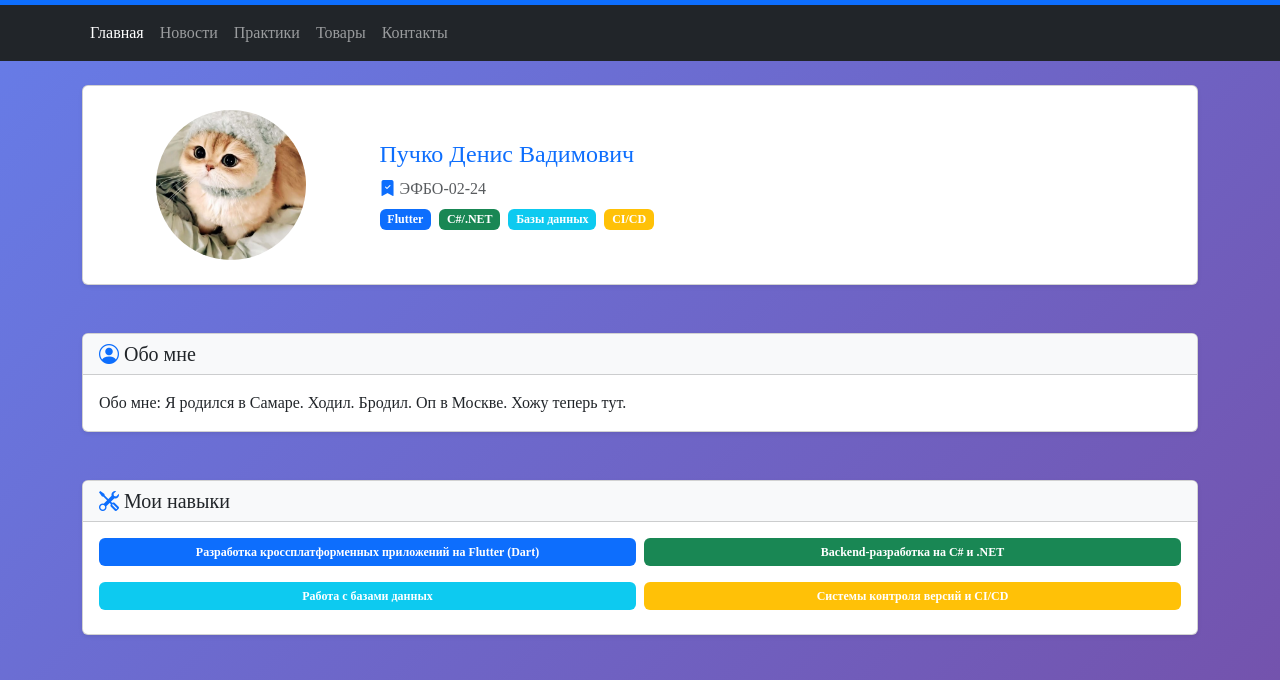
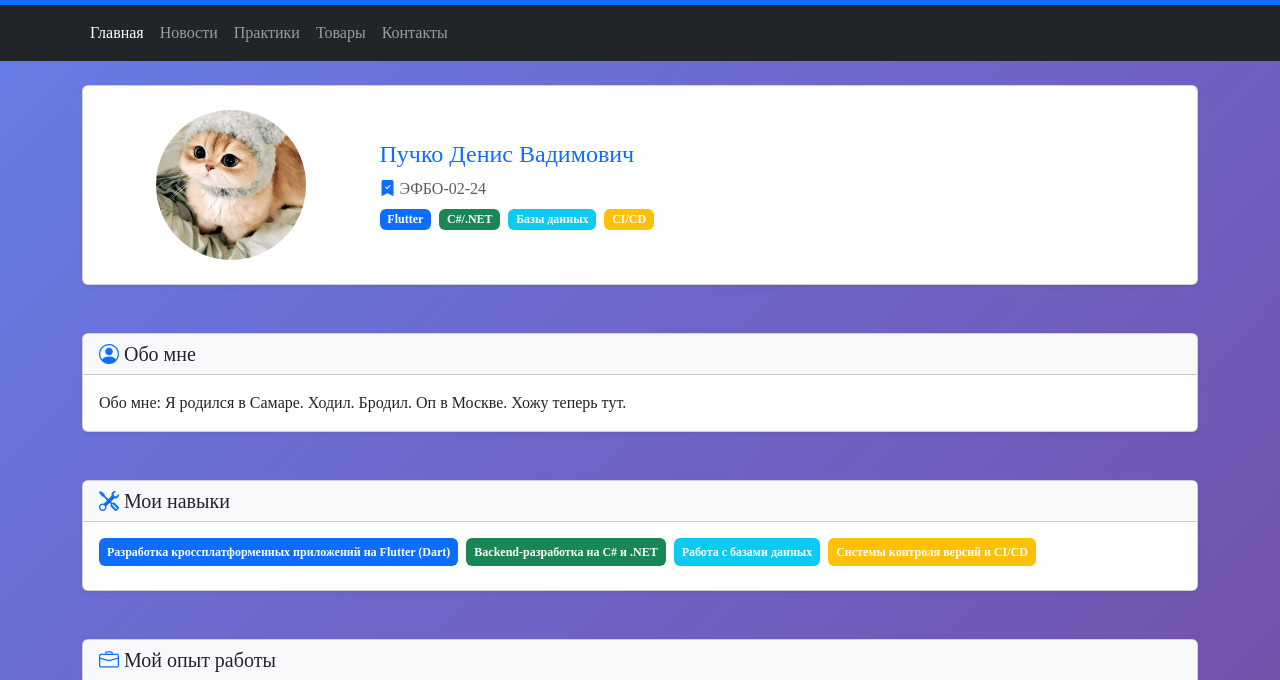
Before and after one commit to nemolucky/frontend-and-backend-practice, a plain HTML site: page index.html in a window 1280 px wide. Shown: the part 75-755 px from the top of the page. Drawn offline with nearby package versions, Linux system fonts and the light colour scheme.

Commit message:
feat: Practice 12 update

```diff
--- a/index.html
+++ b/index.html
@@ -8,10 +8,27 @@
     <link rel="stylesheet" href="https://cdn.jsdelivr.net/npm/bootstrap-icons@1.11.1/font/bootstrap-icons.css">
     <link rel="stylesheet" href="style/styles.css" />
     <script src="js/theme.js"></script>
+    <style>
+        /* Дополнительные стили для адаптивных бейджей */
+        .skill-badge {
+            display: inline-block;
+            white-space: normal;
+            word-wrap: break-word;
+            text-align: center;
+            margin-bottom: 0.5rem;
+        }
+
+        /* Для очень маленьких экранов */
+        @media (max-width: 576px) {
+            .skill-badge {
+                font-size: 0.875rem;
+                padding: 0.5rem 0.75rem;
+            }
+        }
+    </style>
 </head>
 <body class="bg-light">
     <div class="container-fluid p-0">
-        <!-- Header -->
         <header class="bg-primary text-white py-3">
             <div class="container">
                 <div class="row align-items-center">
@@ -25,7 +42,6 @@
             </div>
         </header>
 
-        <!-- Navigation -->
         <nav class="navbar navbar-expand-lg navbar-dark bg-dark">
             <div class="container">
                 <button class="navbar-toggler" type="button" data-bs-toggle="collapse" data-bs-target="#navbarNav">
@@ -53,9 +69,7 @@
             </div>
         </nav>
 
-        <!-- Main Content -->
         <main class="container my-4">
-            <!-- Profile Section -->
             <section class="mb-5">
                 <div class="card shadow-sm">
                     <div class="card-body p-4">
@@ -82,7 +96,6 @@
                 </div>
             </section>
 
-            <!-- About Section -->
             <section class="mb-5">
                 <div class="card shadow-sm">
                     <div class="card-header bg-light">
@@ -99,7 +112,6 @@
                 </div>
             </section>
 
-            <!-- Skills Section -->
             <section class="mb-5">
                 <div class="card shadow-sm">
                     <div class="card-header bg-light">
@@ -109,25 +121,16 @@
                         </h3>
                     </div>
                     <div class="card-body">
-                        <div class="row g-2">
-                            <div class="col-12 col-md-6">
-                                <span class="badge bg-primary p-2 w-100 mb-2">Разработка кроссплатформенных приложений на Flutter (Dart)</span>
-                            </div>
-                            <div class="col-12 col-md-6">
-                                <span class="badge bg-success p-2 w-100 mb-2">Backend-разработка на C# и .NET</span>
-                            </div>
-                            <div class="col-12 col-md-6">
-                                <span class="badge bg-info p-2 w-100 mb-2">Работа с базами данных</span>
-                            </div>
-                            <div class="col-12 col-md-6">
-                                <span class="badge bg-warning p-2 w-100 mb-2">Системы контроля версий и CI/CD</span>
-                            </div>
+                        <div class="d-flex flex-wrap gap-2">
+                            <span class="badge bg-primary p-2 skill-badge">Разработка кроссплатформенных приложений на Flutter (Dart)</span>
+                            <span class="badge bg-success p-2 skill-badge">Backend-разработка на C# и .NET</span>
+                            <span class="badge bg-info p-2 skill-badge">Работа с базами данных</span>
+                            <span class="badge bg-warning p-2 skill-badge">Системы контроля версий и CI/CD</span>
                         </div>
                     </div>
                 </div>
             </section>
 
-            <!-- Experience Section -->
             <section class="mb-5">
                 <div class="card shadow-sm">
                     <div class="card-header bg-light">
@@ -174,7 +177,6 @@
             </section>
         </main>
 
-        <!-- Footer -->
         <footer class="bg-dark text-white py-4 mt-5">
             <div class="container">
                 <div class="row align-items-center">
```
